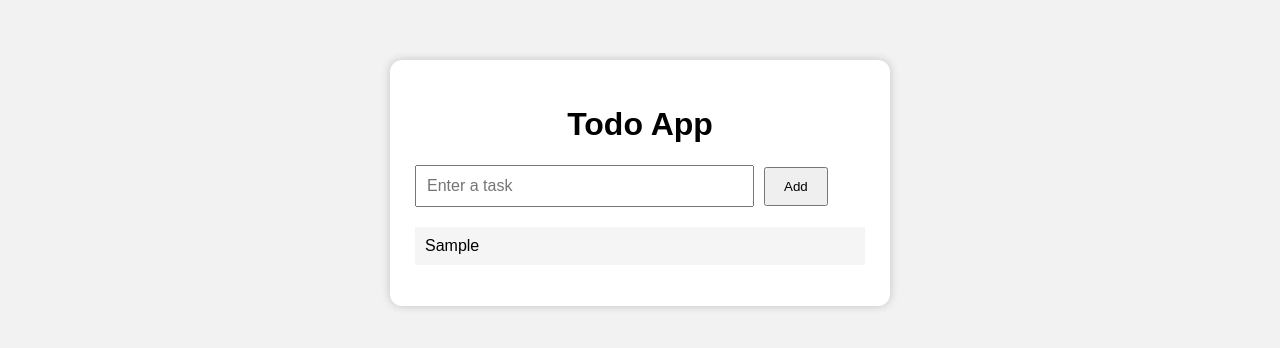
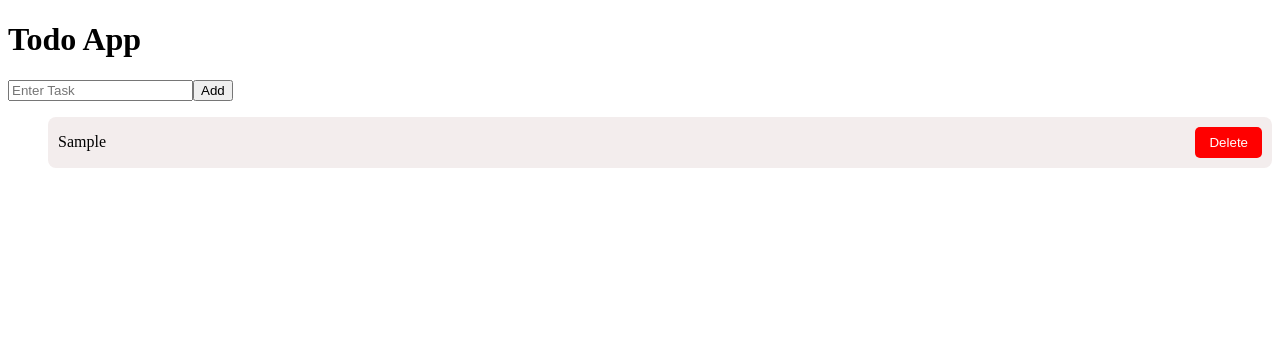
Before and after one commit to umer1730/Web-Dev, a React (Vite) app in the folder React/Day-3/todo-app/: page / in a window 1280 px wide. Both pictures are taken after typing "Sample" into the empty fields and a click on the button "Add". Shown: the top 348 px of the page. Built offline with nearby package versions, Linux system fonts and the light colour scheme.

Commit message:
delete task

```diff
--- a/React/Day-3/todo-app/src/App.css
+++ b/React/Day-3/todo-app/src/App.css
@@ -1,42 +1,19 @@
-body {
-  margin: 0;
-  font-family: Arial, sans-serif;
-  background: #f2f2f2;
+li {
+  display: flex;
+  justify-content: space-between;
+  align-items: center;
+
+  margin-top: 10px;
+  padding: 10px;
+  background: #f3eded;
+  border-radius: 8px;
 }
 
-.container {
-  width: 450px;
-  margin: 60px auto;
-  background: white;
-  padding: 25px;
-  border-radius: 12px;
-  box-shadow: 0 0 10px rgba(0,0,0,.2);
+li button {
+  background: red;
+  color: white;
+  border: none;
+  padding: 8px 14px;
+  cursor: pointer;
+  border-radius: 5px;
 }
-
-h1 {
-  text-align: center;
-}
-
-input {
-  width: 70%;
-  padding: 10px;
-  font-size: 16px;
-}
-
-button {
-  padding: 10px 18px;
-  margin-left: 10px;
-  cursor: pointer;
-}
-
-ul {
-  margin-top: 20px;
-  padding: 0;
-}
-
-li {
-  list-style: none;
-  padding: 10px;
-  margin-top: 10px;
-  background: #f5f5f5;
-}
--- a/React/Day-3/todo-app/src/App.jsx
+++ b/React/Day-3/todo-app/src/App.jsx
@@ -6,14 +6,18 @@ function App() {
   const [todos, setTodos] = useState([]);
 
   function addTodo() {
+    if (task.trim() === "") return;
+
     setTodos([...todos, task]);
     setTask("");
   }
 
-  function deleteTodo(indexTodelete){
-    const updatedTodos = todos.filter((todo,index) =>{
-      return index !== indexTodelete;
-    })
+  function deleteTodo(indexToDelete) {
+    const updatedTodos = todos.filter((todo, index) => {
+      return index !== indexToDelete;
+    });
+
+    setTodos(updatedTodos);
   }
 
   return (
@@ -22,7 +26,7 @@ function App() {
 
       <input
         type="text"
-        placeholder="Enter a task"
+        placeholder="Enter Task"
         value={task}
         onChange={(e) => setTask(e.target.value)}
       />
@@ -31,7 +35,13 @@ function App() {
 
       <ul>
         {todos.map((todo, index) => (
-          <li key={index}>{todo}</li>
+          <li key={index}>
+            {todo}
+
+            <button onClick={() => deleteTodo(index)}>
+              Delete
+            </button>
+          </li>
         ))}
       </ul>
     </div>
```
